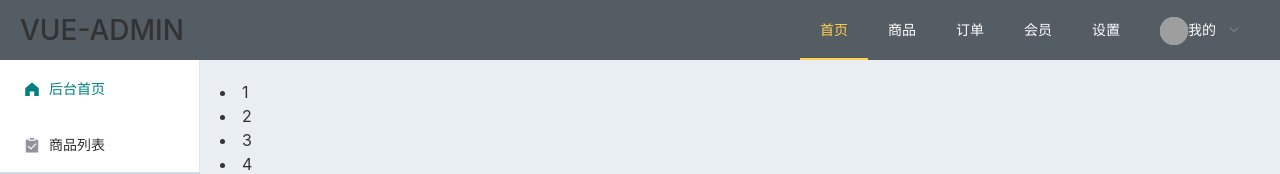
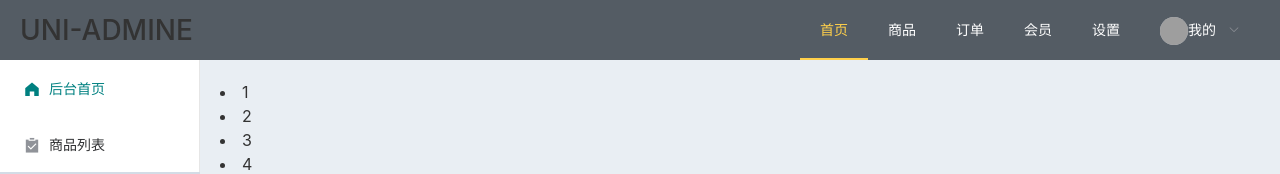
Before and after one commit to xiao-tiger/vue-admin, a Vue app: page /#/index in a window 1280 px wide. Shown: the top 174 px of the page. Built offline with nearby package versions, Linux system fonts and the light colour scheme; grey boxes are pictures that could not be loaded.

Commit message:
抽离配置文件

```diff
--- /dev/null
+++ b/src/common/config/config.js
@@ -0,0 +1,43 @@
+export default {
+  logo: 'UNI-ADMINE',
+  navBar: {
+    active: '0',
+    list: [
+      {
+        name: '首页',
+        subActive: '0',
+        submenu: [
+          {
+            icon: 'el-icon-s-home',
+            name: '后台首页'
+          },
+          {
+            icon: 'el-icon-s-claim',
+            name: '商品列表'
+          }
+        ]
+      },
+      {
+        name: '商品',
+        submenu: [
+          {
+            icon: 'el-icon-s-claim',
+            name: '商品列表'
+          }
+        ]
+      },
+      {
+        name: '订单',
+        submenu: []
+      },
+      {
+        name: '会员',
+        submenu: []
+      },
+      {
+        name: '设置',
+        submenu: []
+      }
+    ]
+  }
+}
--- a/src/main.js
+++ b/src/main.js
@@ -5,7 +5,11 @@ import router from './router/index.js'
 
 Vue.config.productionTip = false
 
+// 导入全局配置项
+import conf from './common/config/config.js';
+Vue.prototype.$conf = conf;
+
 new Vue({
-    router,
-    render: h => h(App),
+  router,
+  render: h => h(App),
 }).$mount('#app')
--- a/src/views/Layout.vue
+++ b/src/views/Layout.vue
@@ -2,7 +2,7 @@
   <div>
     <el-container class="l-container">
       <el-header class="l-header">
-        <h3 style="margin: 0; line-height: 60px;">VUE-ADMIN</h3>
+        <h3 style="margin: 0; line-height: 60px;">{{ $conf.logo }}</h3>
         <el-menu
           :default-active="navBar.active"
           class="el-menu-demo"
@@ -74,47 +74,51 @@ export default {
     return {
       activeIndex2: 0,
       currentSelectedIndex: 0,
-      navBar: {
-        active: '0',
-        list: [
-          {
-            name: '首页',
-            subActive: '0',
-            submenu: [
-              {
-                icon: 'el-icon-s-home',
-                name: '后台首页'
-              },
-              {
-                icon: 'el-icon-s-claim',
-                name: '商品列表'
-              }
-            ]
-          },
-          {
-            name: '商品',
-            submenu: [
-              {
-                icon: 'el-icon-s-claim',
-                name: '商品列表'
-              }
-            ]
-          },
-          {
-            name: '订单',
-            submenu: []
-          },
-          {
-            name: '会员',
-            submenu: []
-          },
-          {
-            name: '设置',
-            submenu: []
-          }
-        ]
-      }
-    };
+      navBar: {}
+      // navBar: {
+      //   active: '0',
+      //   list: [
+      //     {
+      //       name: '首页',
+      //       subActive: '0',
+      //       submenu: [
+      //         {
+      //           icon: 'el-icon-s-home',
+      //           name: '后台首页'
+      //         },
+      //         {
+      //           icon: 'el-icon-s-claim',
+      //           name: '商品列表'
+      //         }
+      //       ]
+      //     },
+      //     {
+      //       name: '商品',
+      //       submenu: [
+      //         {
+      //           icon: 'el-icon-s-claim',
+      //           name: '商品列表'
+      //         }
+      //       ]
+      //     },
+      //     {
+      //       name: '订单',
+      //       submenu: []
+      //     },
+      //     {
+      //       name: '会员',
+      //       submenu: []
+      //     },
+      //     {
+      //       name: '设置',
+      //       submenu: []
+      //     }
+      //   ]
+      // }
+    }
+  },
+  created() {
+    this.navBar = this.$conf.navBar
   },
   computed: {
     slideMenu() {
--- a/src/views/login/index.vue
+++ b/src/views/login/index.vue
@@ -5,7 +5,7 @@
         <div class="col-12 col-sm-9 col-md-7 col-lg-5 m-auto pt-5">
           <div class="card mt-5">
             <div class="card-header bg-white">
-              <h3 class="text-center mb-0 text-secondary">VUE-ADMIN</h3>
+              <h3 class="text-center mb-0 text-secondary">{{ $conf.logo }}</h3>
             </div>
             <div class="card-body">
               <!-- 表单验证 -->
```
